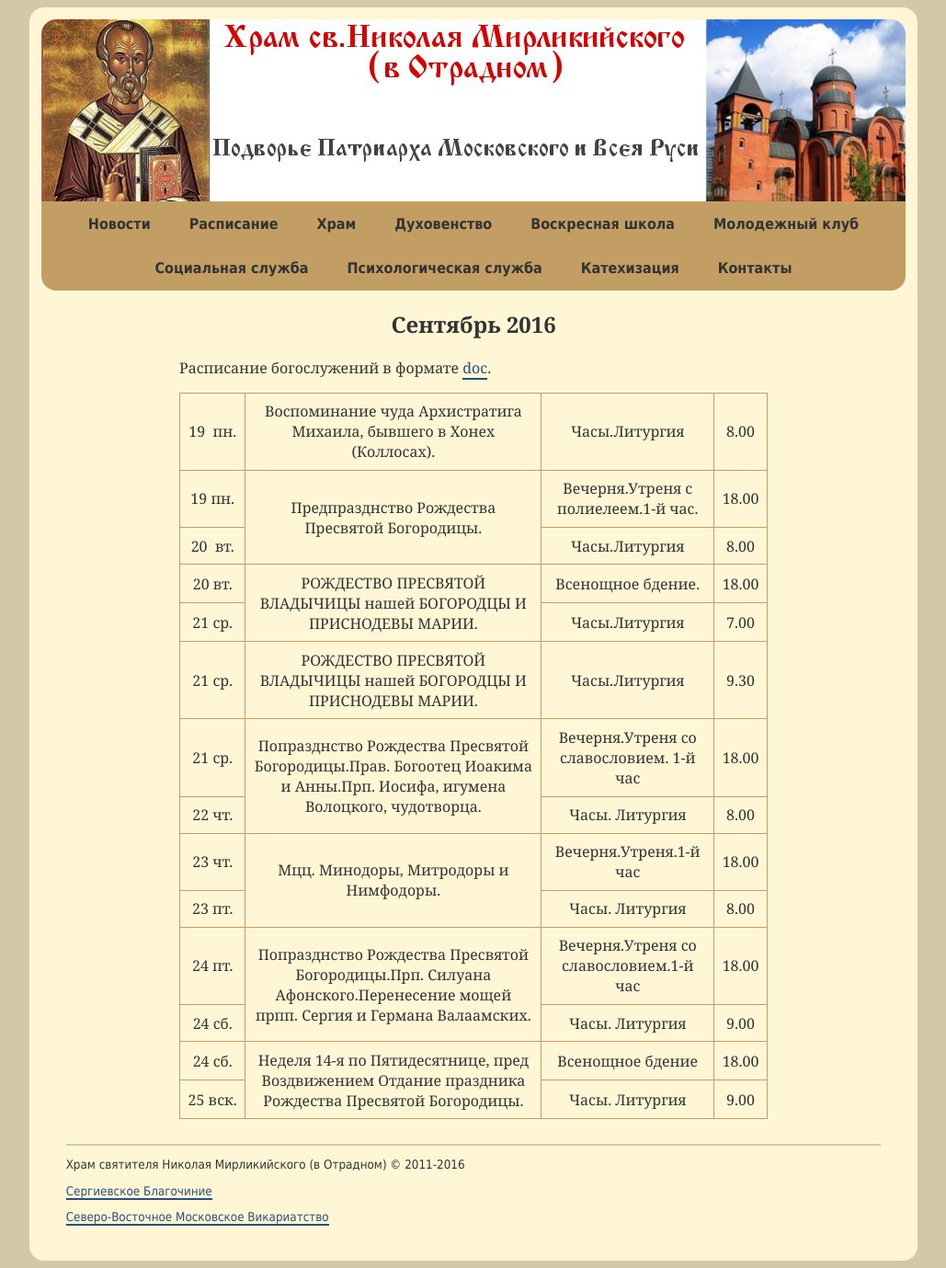
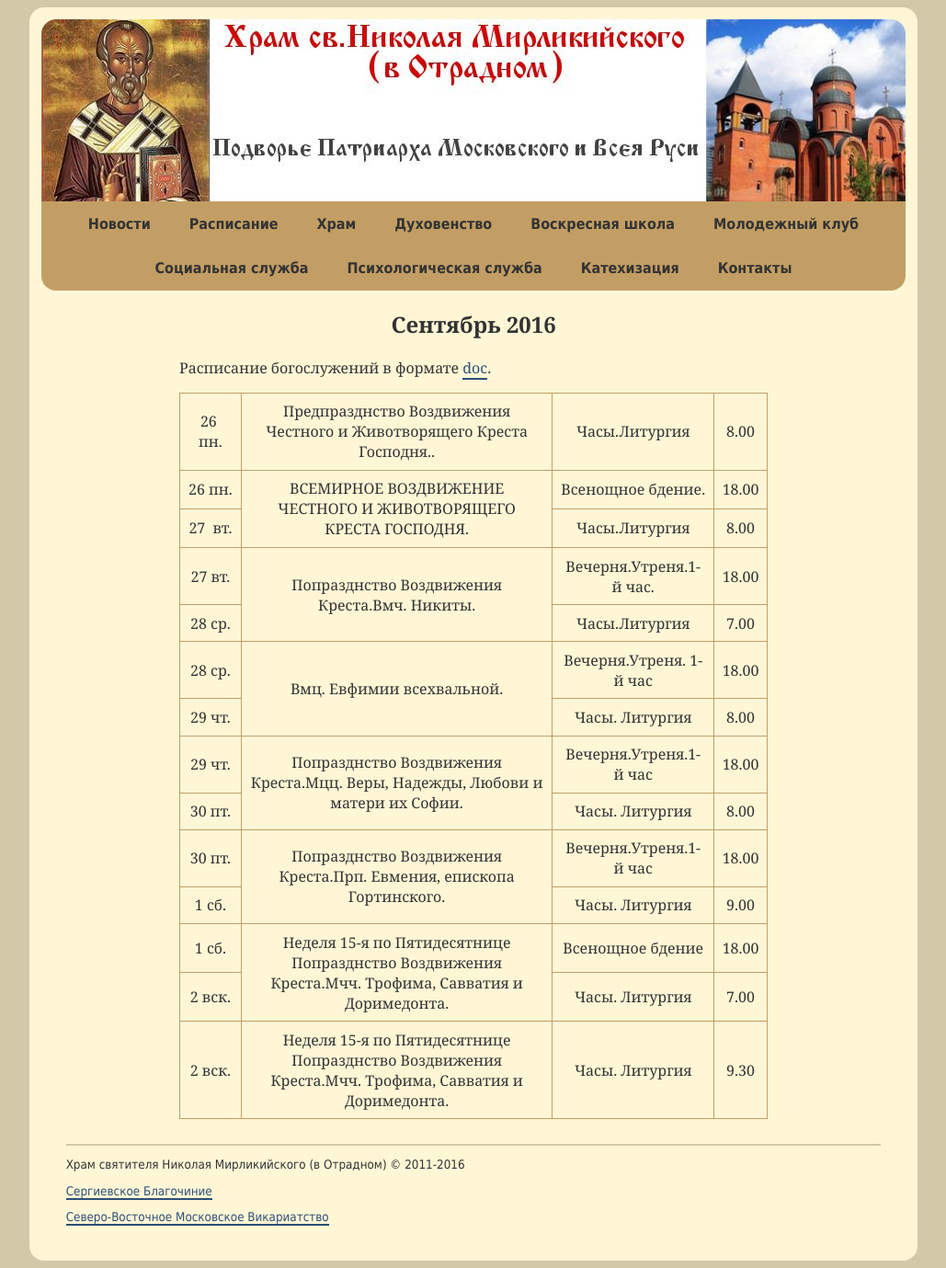
Before and after one commit to hramotradnoe/hramotradnoe.github.io, a Jekyll site: the page built from schedule/index.html, in a window 1280 px wide. Shown: the whole page at 92% size, without its empty margins (125-1154 px from the left). Built offline with Jekyll 4.4.1, drawn with Linux system fonts in a browser that asks for light colours.

Commit message:
Update schedule.yml

```diff
--- a/_data/schedule.yml
+++ b/_data/schedule.yml
@@ -1,61 +1,61 @@
 period: Сентябрь 2016
 link: "https://docs.google.com/document/d/13RGt-IQeQJMj5z5fyQZko3TqVFhNvvsGac3GuTOwcmU/edit"
 timetable:
- - description : "Воспоминание чуда Архистратига Михаила, бывшего в Хонех (Коллосах)."
+ - description : "Предпразднство Воздвижения Честного и Животворящего Креста Господня.."
    services    :
-      - day   : 19&nbsp; пн.
+      - day   : 26&nbsp; пн.
         time  : '8.00'
         title : "Часы.Литургия"
- - description : "Предпразднство Рождества Пресвятой Богородицы."
+ - description : "ВСЕМИРНОЕ ВОЗДВИЖЕНИЕ ЧЕСТНОГО И ЖИВОТВОРЯЩЕГО КРЕСТА ГОСПОДНЯ."
    services    :
-      - day   : 19&nbsp;пн.
+      - day   : 26&nbsp;пн.
         time  : '18.00'
-        title : "Вечерня.Утреня с полиелеем.1-й час."
-      - day   : 20&nbsp; вт.
+        title : "Всенощное бдение."
+      - day   : 27&nbsp; вт.
         time  : '8.00'
         title : "Часы.Литургия"
- - description : "РОЖДЕСТВО ПРЕСВЯТОЙ ВЛАДЫЧИЦЫ нашей БОГОРОДЦЫ  И ПРИСНОДЕВЫ МАРИИ."
+ - description : "Попразднство Воздвижения Креста.Вмч. Никиты."
    services    :
-      - day   : 20&nbsp;вт.
+      - day   : 27&nbsp;вт.
         time  : '18.00'
-        title : "Всенощное бдение."
-      - day   : 21&nbsp;ср.
+        title : "Вечерня.Утреня.1-й час."
+      - day   : 28&nbsp;ср.
         time  : '7.00'
         title : "Часы.Литургия"
- - description  : "РОЖДЕСТВО ПРЕСВЯТОЙ ВЛАДЫЧИЦЫ нашей БОГОРОДЦЫ  И ПРИСНОДЕВЫ МАРИИ."
-   services     :
-      - day   : 21&nbsp;ср.
-        time  : '9.30'
-        title : "Часы.Литургия"
- - description : "Попразднство Рождества Пресвятой Богородицы.Прав. Богоотец Иоакима и Анны.Прп. Иосифа, игумена Волоцкого, чудотворца."
+ - description : "Вмц. Евфимии всехвальной."
    services    :
-      - day   : 21&nbsp;ср.
+      - day   : 28&nbsp;ср.
         time  : '18.00'
-        title : "Вечерня.Утреня со славословием. 1-й час"
-      - day   : 22&nbsp;чт.
+        title : "Вечерня.Утреня. 1-й час"
+      - day   : 29&nbsp;чт.
         time  : '8.00'
         title : "Часы. Литургия"
- - description : "Мцц. Минодоры, Митродоры и Нимфодоры."
+ - description : "Попразднство Воздвижения Креста.Мцц. Веры, Надежды, Любови и матери их Софии."
    services    :
-      - day   : 23&nbsp;чт.
+      - day   : 29&nbsp;чт.
         time  : '18.00'
         title : "Вечерня.Утреня.1-й час"
-      - day   : 23&nbsp;пт.
+      - day   : 30&nbsp;пт.
         time  : '8.00'
         title : "Часы. Литургия"
- - description : "Попразднство Рождества Пресвятой Богородицы.Прп. Силуана Афонского.Перенесение мощей прпп. Сергия и Германа Валаамских."
+ - description : "Попразднство Воздвижения Креста.Прп. Евмения, епископа Гортинского."
    services    :
-      - day   : 24&nbsp;пт.
+      - day   : 30&nbsp;пт.
         time  : '18.00'
-        title : "Вечерня.Утреня со славословием.1-й час"
-      - day   : 24&nbsp;сб.
+        title : "Вечерня.Утреня.1-й час"
+      - day   : 1&nbsp;сб.
         time  : '9.00'
         title : "Часы. Литургия"
- - description : "Неделя 14-я по Пятидесятнице, пред Воздвижением Отдание праздника Рождества Пресвятой Богородицы."
+ - description : "Неделя 15-я по Пятидесятнице Попразднство Воздвижения Креста.Мчч. Трофима, Савватия и Доримедонта."
    services    :
-      - day   : 24&nbsp;сб.
+      - day   : 1&nbsp;сб.
         time  : '18.00'
         title : "Всенощное бдение"
-      - day   : 25&nbsp;вск.
-        time  : '9.00'
+      - day   : 2&nbsp;вск.
+        time  : '7.00'
         title : "Часы. Литургия"
+ - description : "Неделя 15-я по Пятидесятнице Попразднство Воздвижения Креста.Мчч. Трофима, Савватия и Доримедонта."
+   services    :
+      - day   : 2&nbsp;вск.
+        time  : '9.30'
+        title : "Часы. Литургия"
```
